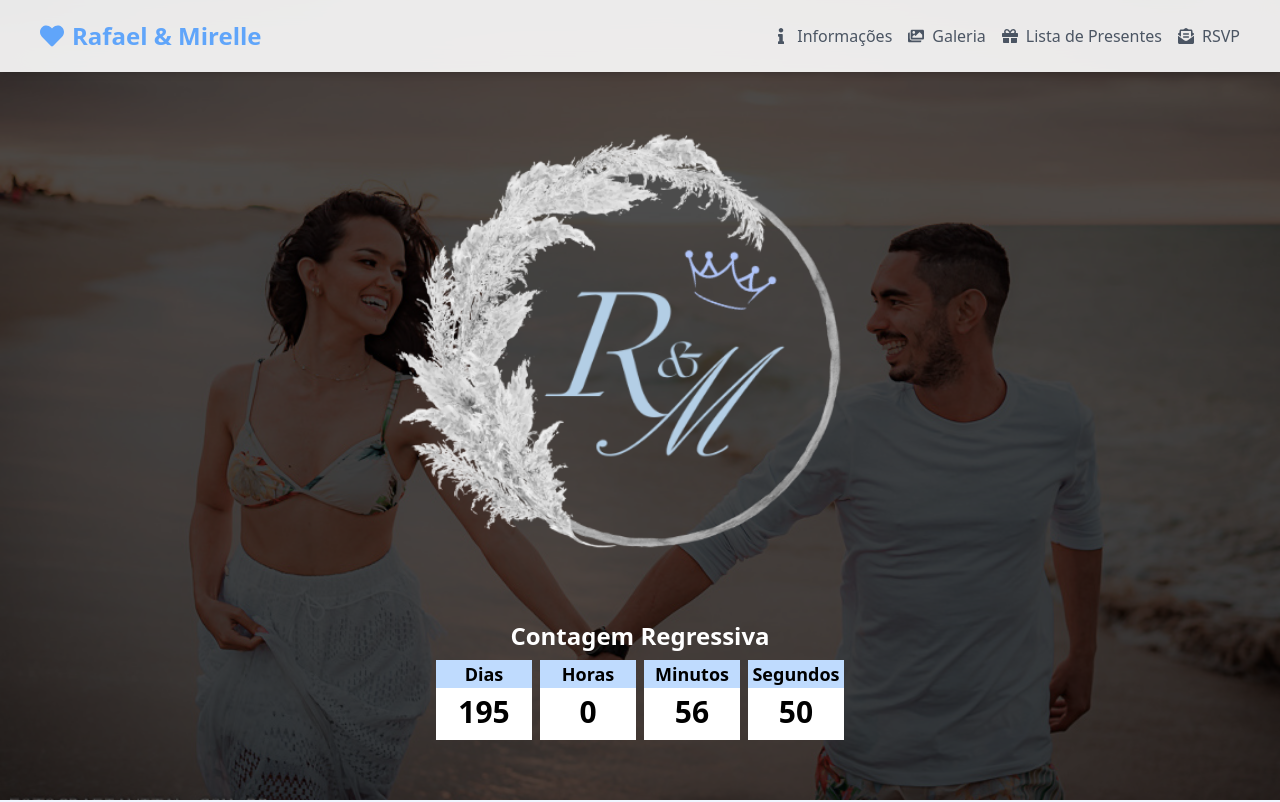
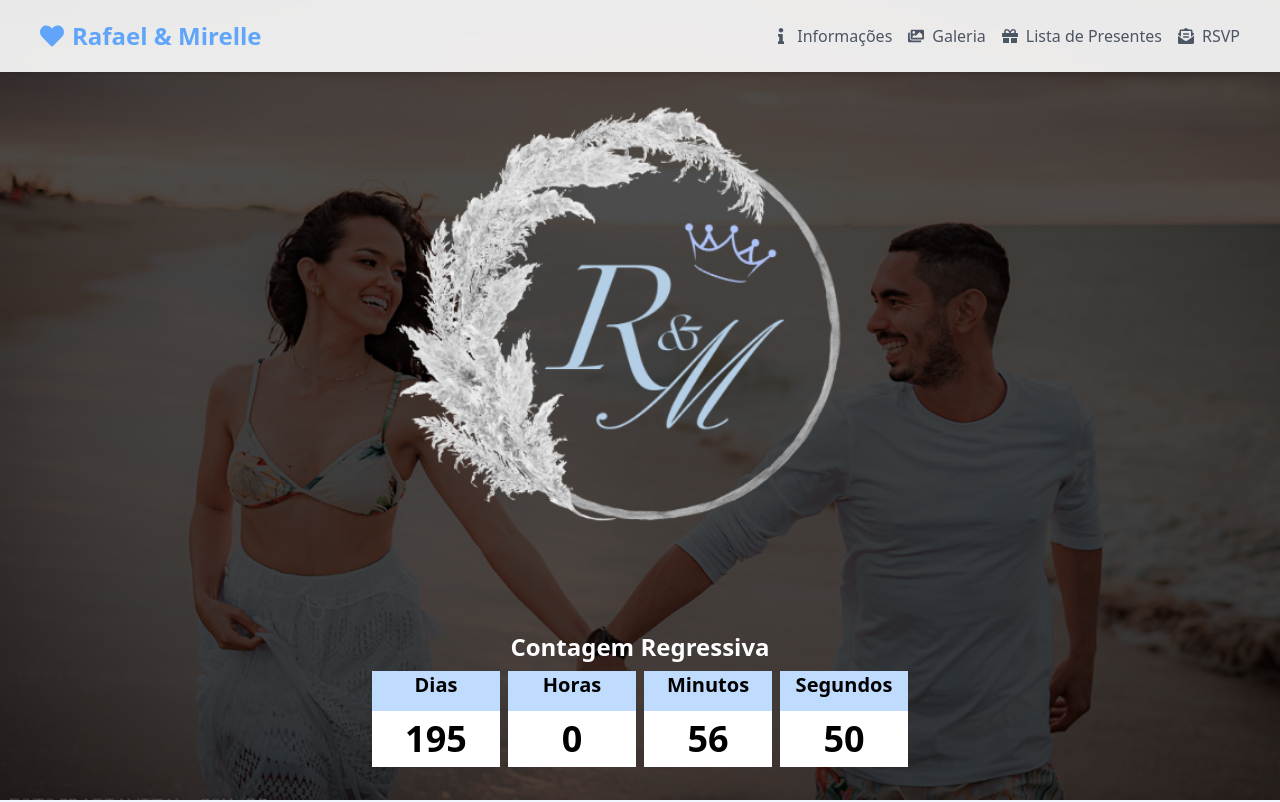
Before and after one commit to rafael-campos/SiteCasamento, a Next.js app: page / in a window 1280 px wide. Shown: the top 802 px of the page. Built offline with nearby package versions, Linux system fonts and the light colour scheme.

Commit message:
aguns ajustes responsivos

```diff
--- a/components/Banner.tsx
+++ b/components/Banner.tsx
@@ -1,23 +1,19 @@
 import Image from "next/image";
-import { useEffect, useState } from "react";
 import CountdownTimer from "./CountdownTimer";
 
 export default function Banner() {
-
     return (
-        <div className="w-full h-[100vh] bg-home bg-cover bg-center">
-            <div className="bg-black/70 w-full h-[100vh] flex justify-center items-center">
-                <div>
-                    <Image src='/images/logo.png' width={560} height={560} alt="imagem da moldura" />
-                    <div className="text-white">
-                        <div>
-
-                        </div>
+        <div className="w-full min-h-screen bg-home bg-cover bg-center">
+            <div className="bg-black/70 w-full min-h-screen flex justify-center items-center">
+                <div className="text-center">
+                    <div className="inline-block">
+                        <Image src='/images/logo.png' width={560} height={560} alt="imagem da moldura" />
+                    </div>
+                    <div className="text-white mt-8">
                         <CountdownTimer targetDate={new Date('2024-08-24T15:30:00')} />
                     </div>
                 </div>
-
             </div>
         </div>
-    )
+    );
 }
--- a/components/CountdownTimer.tsx
+++ b/components/CountdownTimer.tsx
@@ -32,44 +32,43 @@ const CountdownTimer: React.FC<CountdownTimerProps> = ({ targetDate }) => {
     });
 
     return (
-        <div>
-            <p className='text-center text-2xl font-bold'>Contagem Regressiva</p>
-            <div className='flex gap-2 justify-center mt-2'>
-                <div className='bg-white text-black   w-24 h-20  '>
-                    <div className='h-7 w-full bg-blue-200'>
-                        <p className='text-center font-bold text-lg'> Dias</p>
+        <div className='text-center text-2xl font-bold'>
+            <p>Contagem Regressiva</p>
+            <div className='flex flex-wrap gap-2 justify-center mt-2'>
+                <div className='bg-white text-black w-24 h-20 md:w-32 md:h-24'>
+                    <div className='h-7 md:h-10 w-full bg-blue-200'>
+                        <p className='font-bold text-lg md:text-xl'>Dias</p>
                     </div>
-                    <div className='flex justify-center items-center h-12 text-3xl font-bold'>
+                    <div className='flex justify-center items-center h-12 md:h-14 text-3xl md:text-4xl font-bold'>
                         {timeLeft.days}
                     </div>
                 </div>
-                <div className='bg-white text-black   w-24 h-20  '>
-                    <div className='h-7 w-full bg-blue-200'>
-                        <p className='text-center font-bold text-lg'>Horas</p>
+                <div className='bg-white text-black w-24 h-20 md:w-32 md:h-24'>
+                    <div className='h-7 md:h-10 w-full bg-blue-200'>
+                        <p className='font-bold text-lg md:text-xl'>Horas</p>
                     </div>
-                    <div className='flex justify-center items-center h-12 text-3xl font-bold'>
+                    <div className='flex justify-center items-center h-12 md:h-14 text-3xl md:text-4xl font-bold'>
                         {timeLeft.hours}
                     </div>
                 </div>
-                <div className='bg-white text-black   w-24 h-20  '>
-                    <div className='h-7 w-full bg-blue-200'>
-                        <p className='text-center font-bold text-lg'>Minutos</p>
+                <div className='bg-white text-black w-24 h-20 md:w-32 md:h-24'>
+                    <div className='h-7 md:h-10 w-full bg-blue-200'>
+                        <p className='font-bold text-lg md:text-xl'>Minutos</p>
                     </div>
-                    <div className='flex justify-center items-center h-12 text-3xl font-bold'>
+                    <div className='flex justify-center items-center h-12 md:h-14 text-3xl md:text-4xl font-bold'>
                         {timeLeft.minutes}
                     </div>
                 </div>
-                <div className='bg-white text-black   w-24 h-20  '>
-                    <div className='h-7 w-full bg-blue-200'>
-                        <p className='text-center font-bold text-lg'>Segundos</p>
+                <div className='bg-white text-black w-24 h-20 md:w-32 md:h-24'>
+                    <div className='h-7 md:h-10 w-full bg-blue-200'>
+                        <p className='font-bold text-lg md:text-xl'>Segundos</p>
                     </div>
-                    <div className='flex justify-center items-center h-12 text-3xl font-bold'>
+                    <div className='flex justify-center items-center h-12 md:h-14 text-3xl md:text-4xl font-bold'>
                         {timeLeft.seconds}
                     </div>
                 </div>
             </div>
         </div>
-
     );
 };
 
--- a/components/ListaDePresente.tsx
+++ b/components/ListaDePresente.tsx
@@ -84,11 +84,14 @@ const ListaDePresentes: React.FC = () => {
                   <p className="text-gray-600 text-sm">{presente.descricao}</p>
                 </div>
                 <Link href={`/${presente.id}`} passHref>
-                  <span className="text-lg font-bold text-gray-800 p-2 pr-10">{presente.preco}</span>
-                  <button className="inline-block bg-gradient-to-r from-blue-500 to-blue-700 text-white py-1 my-2 px-6 rounded-lg font-medium text-md cursor-pointer shadow-md hover:from-blue-700 hover:to-blue-800 transition-colors" onClick={() => window.open(`/${presente.id}`, '_blank')}>
-                    Presentear
-                  </button>
+                  <div className="flex justify-between items-center">
+                    <span className="text-lg font-bold text-gray-800 p-2 pr-10">{presente.preco}</span>
+                    <button className="inline-block bg-gradient-to-r from-blue-500 to-blue-700 text-white py-1 my-2 px-6 rounded-lg font-medium text-md cursor-pointer shadow-md hover:from-blue-700 hover:to-blue-800 transition-colors">
+                      Presentear
+                    </button>
+                  </div>
                 </Link>
+
 
               </div>
             </motion.div>
```
